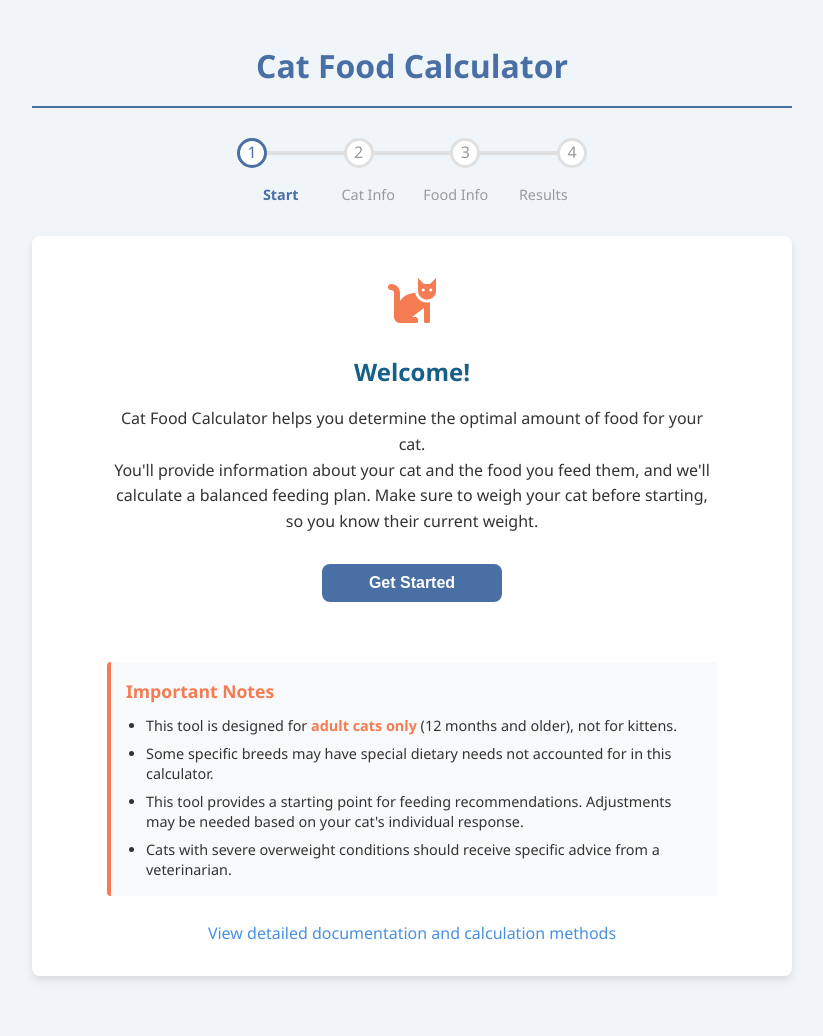
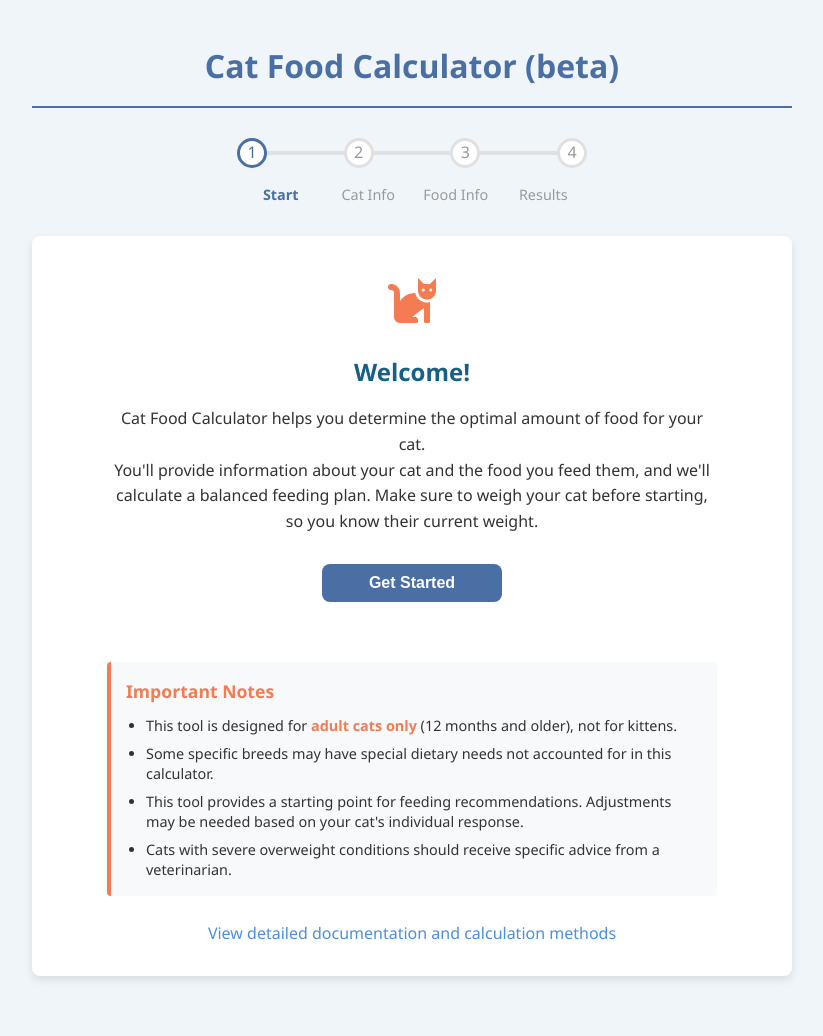
Before and after one commit to tfrenkiel040/website, a Jekyll site: the page assets/catfoodcalc2/index.html, which Jekyll copies as it is, in a window 1280 px wide. Shown: the whole page, without its empty margins (228-1051 px from the left). Built offline with Jekyll 4.4.1, drawn with Linux system fonts in a browser that asks for light colours.

Commit message:
Update index.html

```diff
--- a/assets/catfoodcalc2/index.html
+++ b/assets/catfoodcalc2/index.html
@@ -11,7 +11,7 @@
 <body>
     <div class="container">
         <header class="app-header">
-            <h1>Cat Food Calculator</h1>
+            <h1>Cat Food Calculator (beta)</h1>
         </header>
 
         <div class="progress-container">
```
